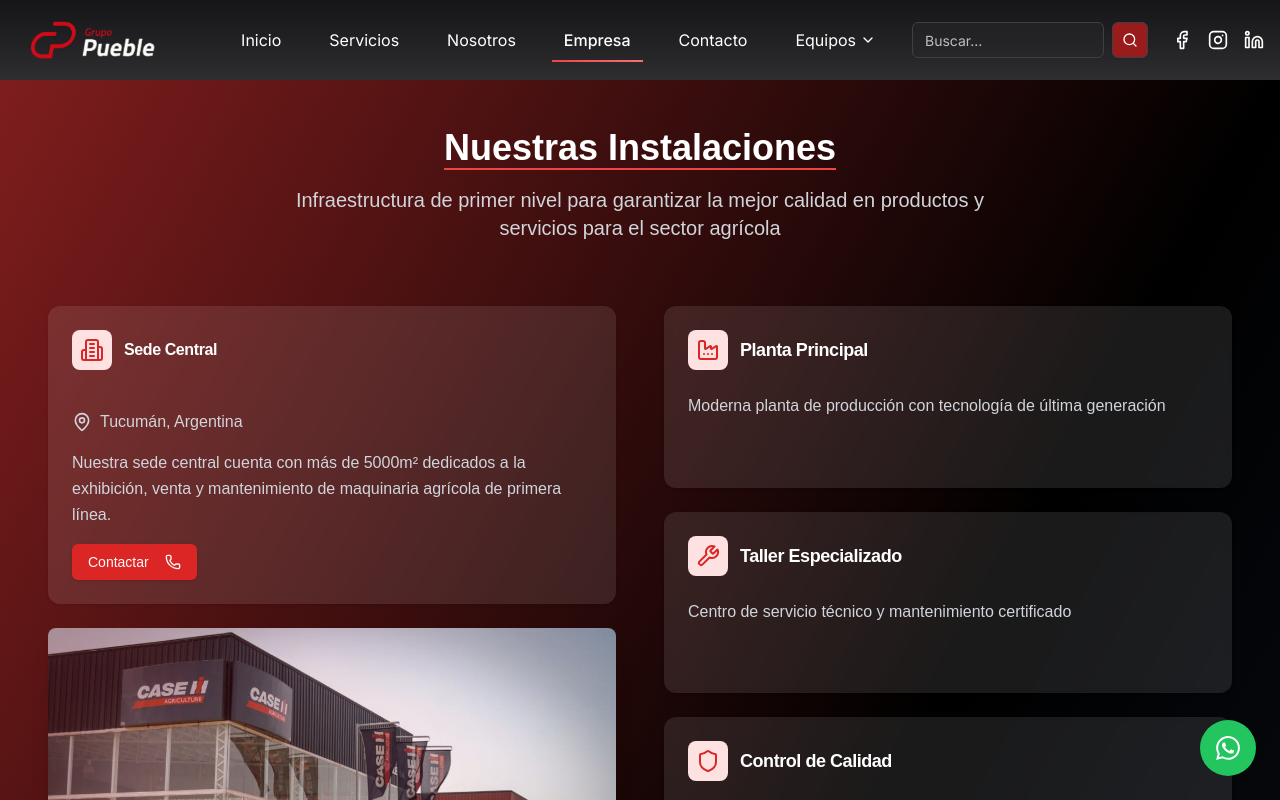
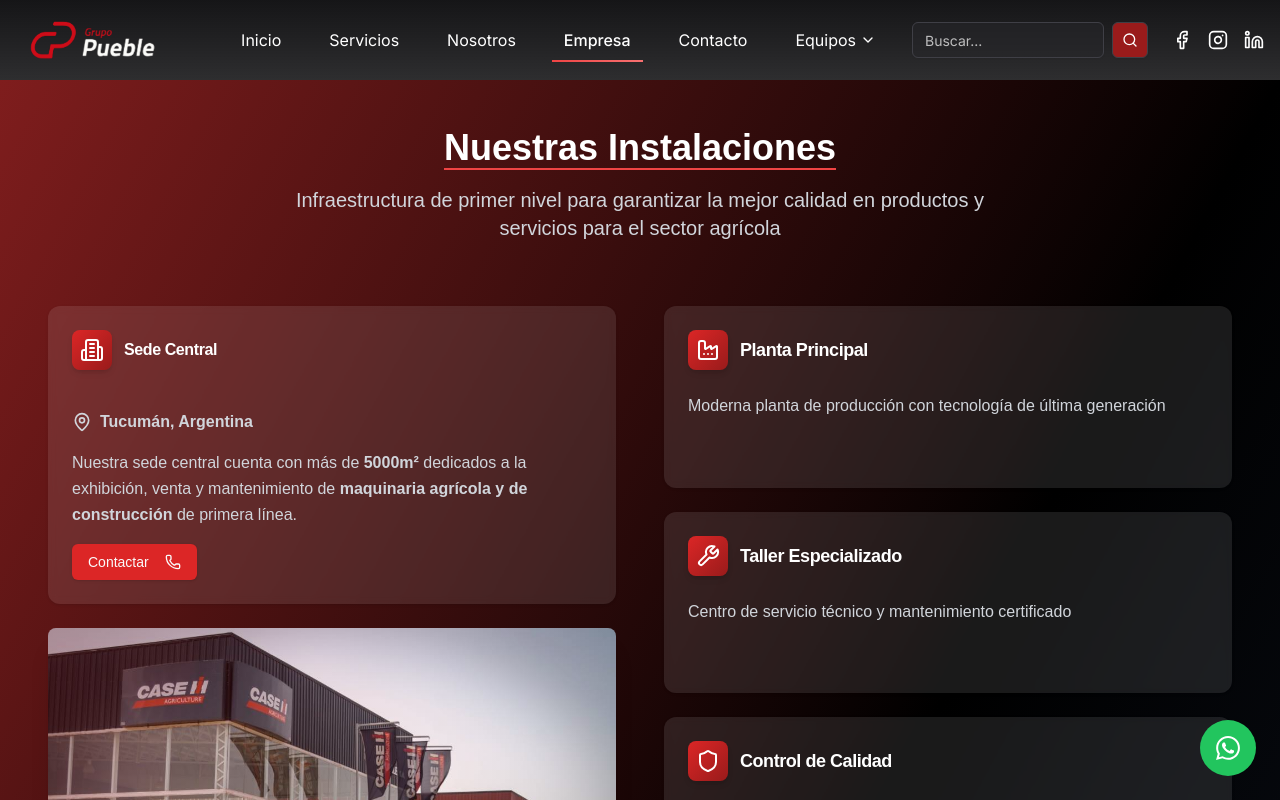
Before and after one commit to Pietro923/Landing-Page-Pueble, a Next.js app: page /empresa in a window 1280 px wide. Shown: the top 800 px of the page. Built offline with nearby package versions, Linux system fonts and the light colour scheme.

Commit message:
'Empresa' ajuste de textos

```diff
--- a/src/app/empresa/page.tsx
+++ b/src/app/empresa/page.tsx
@@ -91,8 +91,8 @@ export default function Company() {
             <Card className="bg-white/10 backdrop-blur-sm border-0 hover:bg-white/15 transition-colors duration-300 text-white">
               <CardHeader>
                 <div className="flex items-center gap-3 mb-4">
-                  <div className="p-2 bg-red-100 rounded-lg">
-                    <Building2 className="w-6 h-6 text-red-600" />
+                <div className="p-2 bg-gradient-to-br from-red-600 to-red-800 rounded-lg shadow-md">
+                    <Building2 className="w-6 h-6 text-white" />
                   </div>
                   <CardTitle>Sede Central</CardTitle>
                 </div>
@@ -100,11 +100,11 @@ export default function Company() {
               <CardContent className="space-y-4">
                 <div className="flex items-center gap-2 text-gray-300">
                   <MapPin className="w-5 h-5" />
-                  <span>Tucumán, Argentina</span>
+                  <span className="font-semibold">Tucumán, Argentina</span>
                 </div>
                 <p className="text-gray-300 leading-relaxed">
-                  Nuestra sede central cuenta con más de 5000m² dedicados a la
-                  exhibición, venta y mantenimiento de maquinaria agrícola de
+                  Nuestra sede central cuenta con más de <span className="font-semibold">5000m²</span> dedicados a la
+                  exhibición, venta y mantenimiento de <span className="font-semibold">maquinaria agrícola y de construcción </span> de
                   primera línea.
                 </p>
                 <Button className="bg-red-600 hover:bg-red-700">
@@ -145,8 +145,8 @@ export default function Company() {
                 >
                   <CardHeader>
                     <div className="flex items-center gap-3">
-                      <div className="p-2 bg-red-100 rounded-lg">
-                        <Icon className="w-6 h-6 text-red-600" />
+                    <div className="p-2 bg-gradient-to-br from-red-600 to-red-800 rounded-lg shadow-md">
+                        <Icon className="w-6 h-6 text-white" />
                       </div>
                       <CardTitle className="text-lg">{facility.title}</CardTitle>
                     </div>
```
